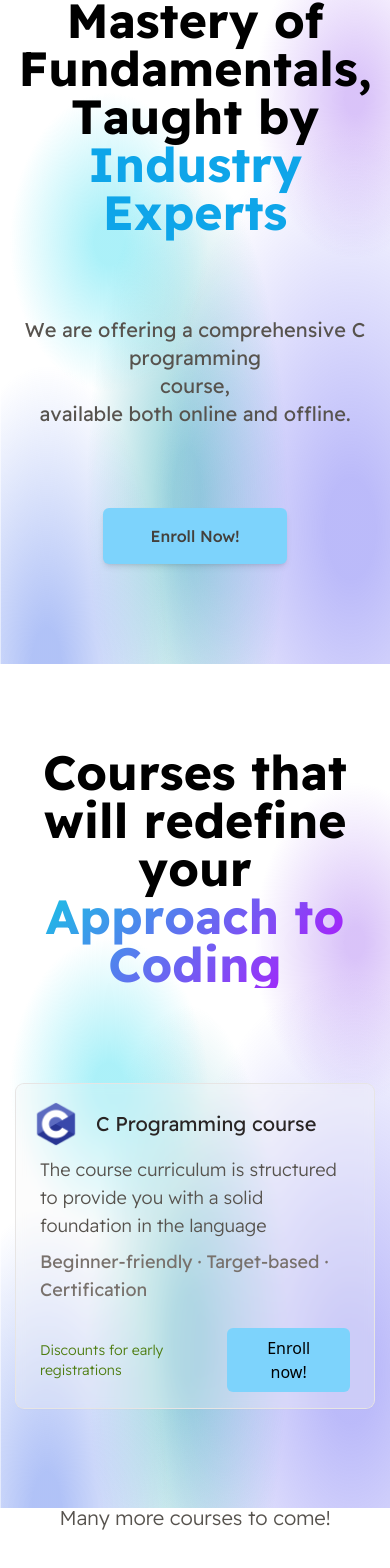
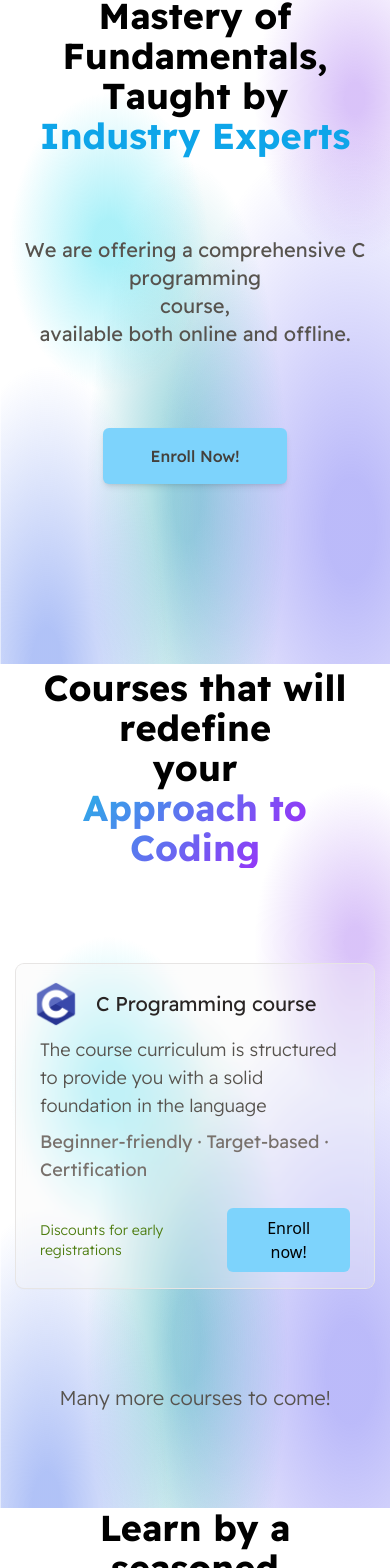
Before and after one commit to satish-hebbal/heart-coders-site, a React (Vite) app: page / in a window 390 px wide. Shown: the part 180-1748 px from the top of the page. Built offline with nearby package versions, Linux system fonts and the light colour scheme.

Commit message:
red fonts for mbl

```diff
--- a/src/about.jsx
+++ b/src/about.jsx
@@ -14,7 +14,7 @@ export default function About(){
         <div id="about">
 
         <div className="flex flex-col gap-24 justify-center items-center">
-            <h1 className="h1Normal text-center px-4 md:text-6xl text-5xl">Get to Know Our
+            <h1 className="h1Normal text-center px-4 md:text-6xl text-4xl">Get to Know Our
                 <br/><snap className="h1Grad2">Story & Team</snap> </h1>
             <div className="flex flex-col gap-4">
                 <div className="flex px-16 justify-evenly">
--- a/src/contact.jsx
+++ b/src/contact.jsx
@@ -8,7 +8,7 @@ export default function Contact(){
 
     return(
         <div id="contact">
-             <h1 className="h1Normal text-center px-4 md:text-6xl text-5xl">
+             <h1 className="h1Normal text-center px-4 md:text-6xl text-4xl">
                 <br/><snap className="h1Grad2">Contact</snap> Us</h1>
                 <div className="flex gap-6 flex-col items-center justify-center py-12">
                 <button onClick={WhatsApp} class="relative inline-flex items-center justify-center p-0.5 mb-2 me-2 overflow-hidden text-sm font-medium text-gray-900 rounded-lg group bg-gradient-to-br from-teal-300 to-lime-300 group-hover:from-teal-300 group-hover:to-lime-300 dark:text-white dark:hover:text-gray-900 focus:ring-4 focus:outline-none focus:ring-lime-200 dark:focus:ring-lime-800">
--- a/src/courses.jsx
+++ b/src/courses.jsx
@@ -57,7 +57,7 @@ export default function CourseComp(){
 
     return(
         <div id="courses" className="flex flex-col gap-24 justify-center items-center py-12">
-            <h1 id="courseHead" ref={headingRef} className="h1Normal text-center px-4 md:text-6xl text-5xl">Courses that will redefine <br/>your <snap className="h1Grad2 text-purple-700">Approach to Coding</snap> </h1>
+            <h1 id="courseHead" ref={headingRef} className="h1Normal text-center px-4 md:text-6xl text-4xl">Courses that will redefine <br/>your <snap className="h1Grad2 text-purple-700">Approach to Coding</snap> </h1>
 
             <div id="card" className="flex flex-col gap-2 mx-4 ring-1 ring-stone-200 shadow-sm  max-w-[700px] px-4 py-4 bg-stone-100 bg-opacity-30 rounded-lg backdrop-blur-sm">
                 <div className="flex items-center gap-4  " ><img className="h-12 md:h-20" src={Clogo} alt=""/> <h3 className="readex-400 text-stone-800 md:text-2xl text-xl">C Programming course</h3></div>
--- a/src/home.jsx
+++ b/src/home.jsx
@@ -33,7 +33,7 @@ export default function HomeComp(){
 
     return(
         <div className="flex flex-col gap-20 my-32 text-center  py-2  items-center justify-between" id="home   ">
-            <h1 id="firstHead" className="h1Normal text-center px-4 md:text-6xl text-5xl">
+            <h1 id="firstHead" className="h1Normal text-center px-4 md:text-6xl text-4xl">
                 Mastery of Fundamentals,<br/>Taught by <span className="text-sky-500"> Industry Experts</span> </h1>
 
             <p id="firstSubHead" className="subHead readex-400 text-stone-600 text-xl">We are offering a comprehensive C programming course,<br/>
--- a/src/trainer.jsx
+++ b/src/trainer.jsx
@@ -9,7 +9,7 @@ export default function Trainer(){
 
     return(
         <div id="trainer" className="flex flex-col gap-24 justify-center items-center py-12 mb-24">
-            <h1 className="h1Normal text-center px-4 md:text-6xl text-5xl">Learn by a seasoned
+            <h1 className="h1Normal text-center px-4 md:text-6xl text-4xl">Learn by a seasoned
                 <br/><snap className="h1Grad2">Software Architect</snap> </h1>
 
             <div className=" hidden md:flex gap-4  ring-1 ring-stone-200 shadow-sm  max-w-[700px] px-4 py-4 bg-stone-100 bg-opacity-30 rounded-lg backdrop-blur-sm">
```
